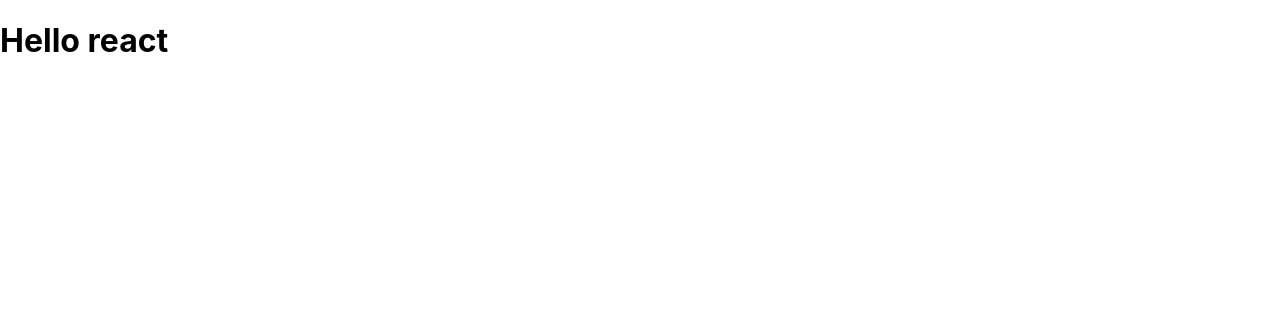
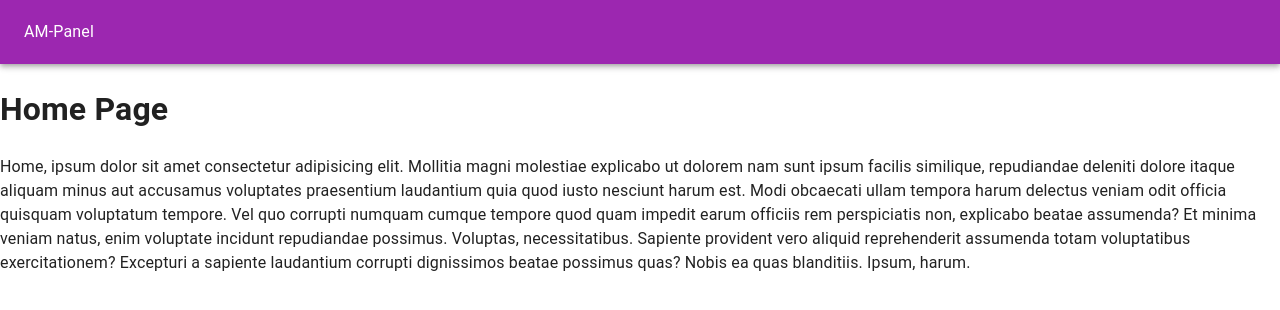
Before and after one commit to helloabdulmajid/simpleadminpanel-react, a React (Create React App) app: page / in a window 1280 px wide. Shown: the top 310 px of the page. Built offline with nearby package versions, Linux system fonts and the light colour scheme.

Commit message:
Components create & ui design start & routing also

```diff
--- a/package.json
+++ b/package.json
@@ -3,11 +3,16 @@
   "version": "0.1.0",
   "private": true,
   "dependencies": {
+    "@emotion/react": "^11.9.3",
+    "@emotion/styled": "^11.9.3",
+    "@mui/icons-material": "^5.8.4",
+    "@mui/material": "^5.9.1",
     "@testing-library/jest-dom": "^5.16.4",
     "@testing-library/react": "^13.3.0",
     "@testing-library/user-event": "^13.5.0",
     "react": "^18.2.0",
     "react-dom": "^18.2.0",
+    "react-router-dom": "^6.3.0",
     "react-scripts": "5.0.1",
     "web-vitals": "^2.1.4"
   },
--- a/src/App.js
+++ b/src/App.js
@@ -1,9 +1,21 @@
+import { BrowserRouter, Route, Routes } from "react-router-dom";
+import Contact from "./components/pages/Contact";
+import Home from "./components/pages/Home";
+import Layout from "./components/pages/Layout";
 
 function App() {
   return (
-    <div className="App">
-      <h1>Hello react</h1>
-    </div>
+    <>
+<BrowserRouter>
+<Routes>
+  <Route path="/" element={<Layout/>} >
+    <Route index element={<Home/>} />
+    <Route path="contact" element={<Contact/>} />
+  </Route>
+
+</Routes>
+</BrowserRouter>
+    </>
   );
 }
 
--- /dev/null
+++ b/src/components/Navbar.jsx
@@ -0,0 +1,21 @@
+import React from 'react'
+import { AppBar, Box,Toolbar,Typography, Button, } from '@mui/material';
+
+const Navbar = () => {
+  return (
+<>
+<Box sx={{flexGrow:1}}>
+    <AppBar position="static" color="secondary">
+        <Toolbar>
+            <Typography varient="h5" component="div" sx={{FlexGrow:1}}>
+                AM-Panel
+            </Typography>
+        </Toolbar>
+    </AppBar>
+
+</Box>
+</>
+    )
+}
+
+export default Navbar
--- /dev/null
+++ b/src/components/pages/Contact.jsx
@@ -0,0 +1,12 @@
+import React from 'react'
+
+const Contact = () => {
+  return (
+<>
+<h1>Contact Page</h1>
+<p>Contact ipsum, dolor sit amet consectetur adipisicing elit. Aperiam officiis, aliquid placeat veniam odio dicta voluptatum nam, dolorum deserunt modi labore perspiciatis. Eveniet molestias hic facilis, veniam accusamus animi qui voluptates consectetur velit perferendis architecto error quia? Eveniet, accusamus id et eligendi pariatur illum ullam non reprehenderit facere nulla expedita earum? Ducimus eligendi voluptate non modi facilis delectus, similique corrupti iusto voluptates voluptatibus laborum quam neque maxime reprehenderit vitae mollitia esse et odit accusantium excepturi? Possimus iure quibusdam quia eius aperiam dolore molestias velit! Delectus quam dolor iure sint nam? Odit impedit excepturi dolorem soluta minus, totam itaque. Ipsum, voluptatum?</p>
+</>
+  )
+}
+
+export default Contact
--- /dev/null
+++ b/src/components/pages/Home.jsx
@@ -0,0 +1,13 @@
+import React from 'react'
+
+const Home = () => {
+  return (
+<>
+<h1>Home Page</h1>
+<p>Home, ipsum dolor sit amet consectetur adipisicing elit. Mollitia magni molestiae explicabo ut dolorem nam sunt ipsum facilis similique, repudiandae deleniti dolore itaque aliquam minus aut accusamus voluptates praesentium laudantium quia quod iusto nesciunt harum est. Modi obcaecati ullam tempora harum delectus veniam odit officia quisquam voluptatum tempore. Vel quo corrupti numquam cumque tempore quod quam impedit earum officiis rem perspiciatis non, explicabo beatae assumenda? Et minima veniam natus, enim voluptate incidunt repudiandae possimus. Voluptas, necessitatibus. Sapiente provident vero aliquid reprehenderit assumenda totam voluptatibus exercitationem? Excepturi a sapiente laudantium corrupti dignissimos beatae possimus quas? Nobis ea quas blanditiis. Ipsum, harum.</p>
+</>
+
+)
+}
+
+export default Home
--- /dev/null
+++ b/src/components/pages/Layout.jsx
@@ -0,0 +1,16 @@
+import { Outlet } from "react-router-dom"
+import React from 'react'
+import Navbar from '../Navbar'
+import { CssBaseline } from "@mui/material"
+
+const Layout = () => {
+  return (
+<>
+<CssBaseline/>
+<Navbar/>
+<Outlet/>
+</>
+  )
+}
+
+export default Layout
```
Also changed, not shown: 1 other file (tests, documents, lock files or other folders).
